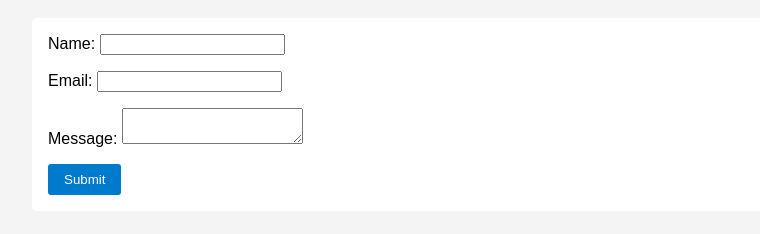
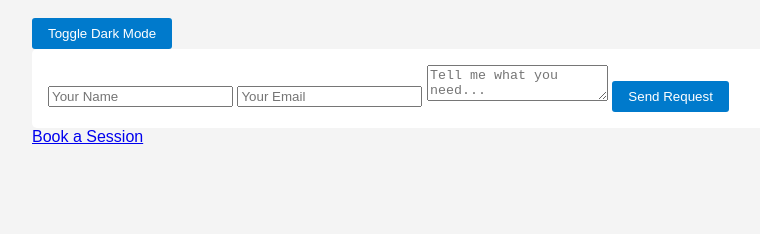
Before and after one commit to WillHarkley/consultation-site, a plain HTML site: page index.html in a window 1280 px wide. Shown: the part 72-306 px from the top of the page, without its empty margins (0-760 px from the left). Drawn offline with Linux system fonts and the light colour scheme.

Commit message:
Update index.html
Added calendy button and toggle dark mode button.
6/23/25

```diff
--- a/index.html
+++ b/index.html
@@ -10,15 +10,19 @@
   <header>
     <h1>Welcome to My Consultation Service</h1>
   </header>
+  <button class="toggle-btn" onclick="toggleDarkMode()">Toggle Dark Mode</button>
+  <br>
   <main>
-    <form id="consult-form">
-      <label>Name: <input type="text" name="name" required /></label>
-      <label>Email: <input type="email" name="email" required /></label>
-      <label>Message: <textarea name="message" required></textarea></label>
-      <button type="submit">Submit</button>
-    </form>
-    <div id="response"></div>
-  </main>
+    <form id="consult-form" action="https://formspree.io/f/yourFormID" method="POST">
+  <input type="text" name="name" placeholder="Your Name" required />
+  <input type="email" name="email" placeholder="Your Email" required />
+  <textarea name="message" placeholder="Tell me what you need..." required></textarea>
+
+  <button type="submit" class="action-btn">Send Request</button>
+</form>
+
+<a href="https://calendly.com/your-username/30min" target="_blank" class="action-btn">Book a Session</a>
+</main>
   <script src="script.js"></script>
 </body>
 </html>
```
